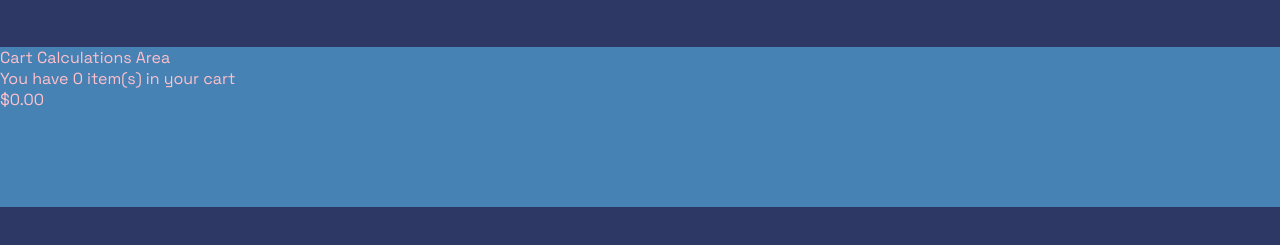
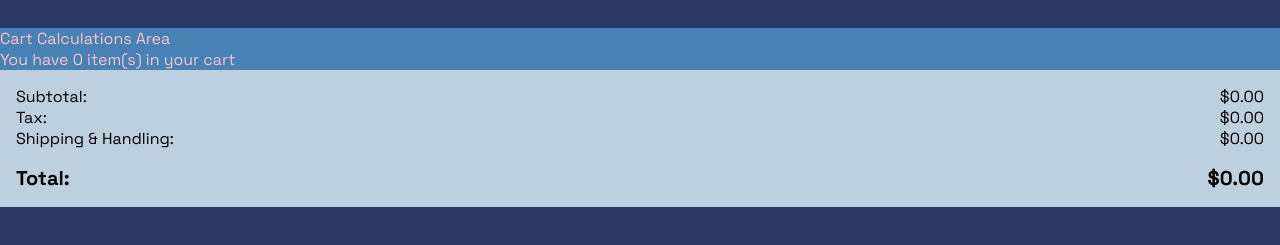
Before and after one commit to carisaelam/shopping-cart, a React (Vite) app: page /cart in a window 1280 px wide. Shown: the part 593-838 px from the top of the page. Built offline with nearby package versions, Linux system fonts and the light colour scheme; no server answers.

Commit message:
Fix NaN but with quantity updates

```diff
--- a/src/components/CartCalculations/CartCalculations.jsx
+++ b/src/components/CartCalculations/CartCalculations.jsx
@@ -7,10 +7,16 @@ import { useCart } from '../../context/CartContext';
 export default function CartCalculations() {
   const { itemsInCart, countItems } = useCart();
 
-  const [cartTotal, setCartTotal] = useState(0);
+  const [itemsTotal, setItemsTotal] = useState(0);
+
+  const itemsTotalValue = itemsTotal || 0;
+
+  const TAX = itemsTotalValue * 0.07 || 0;
+  const SHIPPING__AND__HANDLING = itemsTotalValue * 0.03 || 0;
+  const GRAND__TOTAL = Number(itemsTotalValue) + TAX + SHIPPING__AND__HANDLING || 0;
 
   useEffect(() => {
-    setCartTotal(calculateCartTotal(itemsInCart));
+    setItemsTotal(calculateCartTotal(itemsInCart));
   }, [itemsInCart]);
 
   function calculateCartTotal(items) {
@@ -26,9 +32,29 @@ export default function CartCalculations() {
     <div data-testid="cart__calculations" className={style.cart__calculations}>
       Cart Calculations Area
       <p data-testid="cart__message">
-        You have {countItems(itemsInCart)} item(s) in your cart
+        You have {countItems(itemsInCart) || 0} item(s) in your cart
       </p>
-      <p data-testid="cart__total">${cartTotal}</p>
+      <div className={style.calculations__table}>
+        <div data-testid="items__total" className={style.items__total}>
+          <p>Subtotal: </p>
+          <p>${itemsTotalValue}</p>
+        </div>
+        <div data-testid="tax" className={style.tax}>
+          <p>Tax: </p>
+          <p>${TAX.toFixed(2) || 0}</p>
+        </div>
+        <div
+          data-testid="shipping__and__handling"
+          className={style.shipping__and__handling}
+        >
+          <p>Shipping & Handling: </p>
+          <p>${SHIPPING__AND__HANDLING.toFixed(2) || 0}</p>
+        </div>
+        <div data-testid="grand__total" className={style.grand__total}>
+          <p>Total: </p>
+          <p>${GRAND__TOTAL.toFixed(2) || 0}</p>
+        </div>
+      </div>
     </div>
   );
 }
--- a/src/components/CartCalculations/CartCalculations.module.css
+++ b/src/components/CartCalculations/CartCalculations.module.css
@@ -8,3 +8,25 @@
   margin: 0;
   padding: 0;
 }
+
+.calculations__table {
+  background-color: hsl(207, 37%, 81%);
+  display: flex;
+  flex-direction: column;
+  padding: 1rem;
+  color: black;
+}
+
+.items__total,
+.tax,
+.shipping__and__handling,
+.grand__total {
+  display: flex;
+  justify-content: space-between;
+}
+
+.grand__total {
+  font-weight: bold;
+  font-size: 1.25rem;
+  padding-top: 1rem;
+}
--- a/src/components/CartCard/CartCard.jsx
+++ b/src/components/CartCard/CartCard.jsx
@@ -34,7 +34,7 @@ export default function CartCard({
   }
 
   function updateQuantity(e) {
-    const newQuantity = Math.max(0, parseInt(e.target.value));
+    const newQuantity = Math.max(0, parseInt(e.target.value)) || 0;
     setCurrentQuantity(newQuantity);
     onQuantityChange?.(id, newQuantity);
   }
--- a/src/pages/Cart.jsx
+++ b/src/pages/Cart.jsx
@@ -2,29 +2,12 @@ import { useCart } from '../context/CartContext';
 import CartCard from '../components/CartCard/CartCard';
 import CartCalculations from '../components/CartCalculations/CartCalculations';
 import style from './Cart.module.css';
-import { useState, useEffect } from 'react';
 
 export default function Cart() {
-  const { itemsInCart, removeFromCart, updateQuantity, countItems } = useCart();
-
-  const [cartTotal, setCartTotal] = useState(0);
+  const { itemsInCart, removeFromCart, updateQuantity } = useCart();
 
   function handleQuantityChange(id, newQuantity) {
     updateQuantity(id, newQuantity);
-  }
-
-  useEffect(() => {
-    setCartTotal(calculateCartTotal(itemsInCart));
-  }, [itemsInCart]);
-
-  function calculateCartTotal(items) {
-    let total = 0;
-    items.map((item) => {
-      let subtotal = item.price * item.quantity;
-      total += subtotal;
-    });
-
-    return total.toFixed(2);
   }
 
   return (
```
Also changed, not shown: 1 other file (tests, documents, lock files or other folders).
